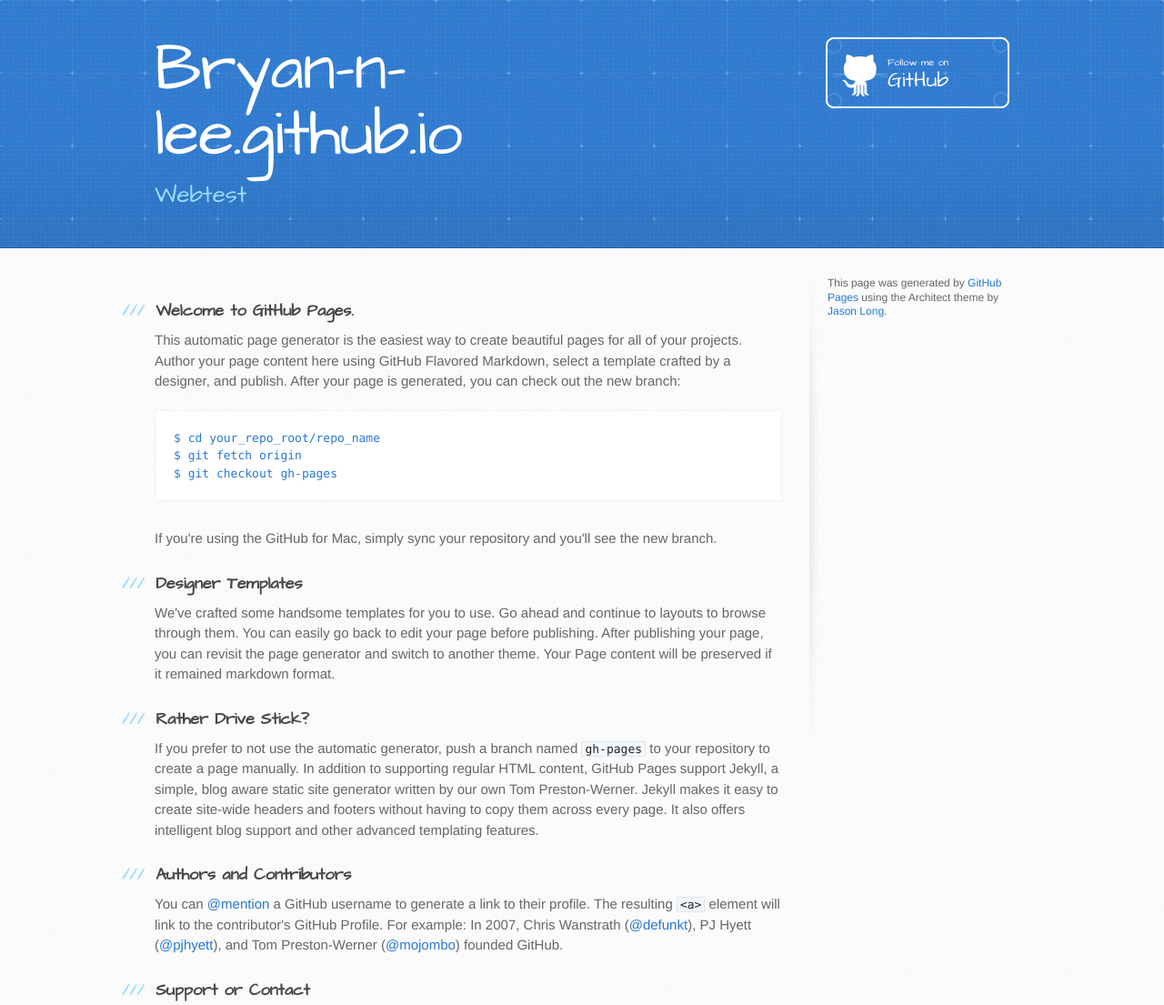
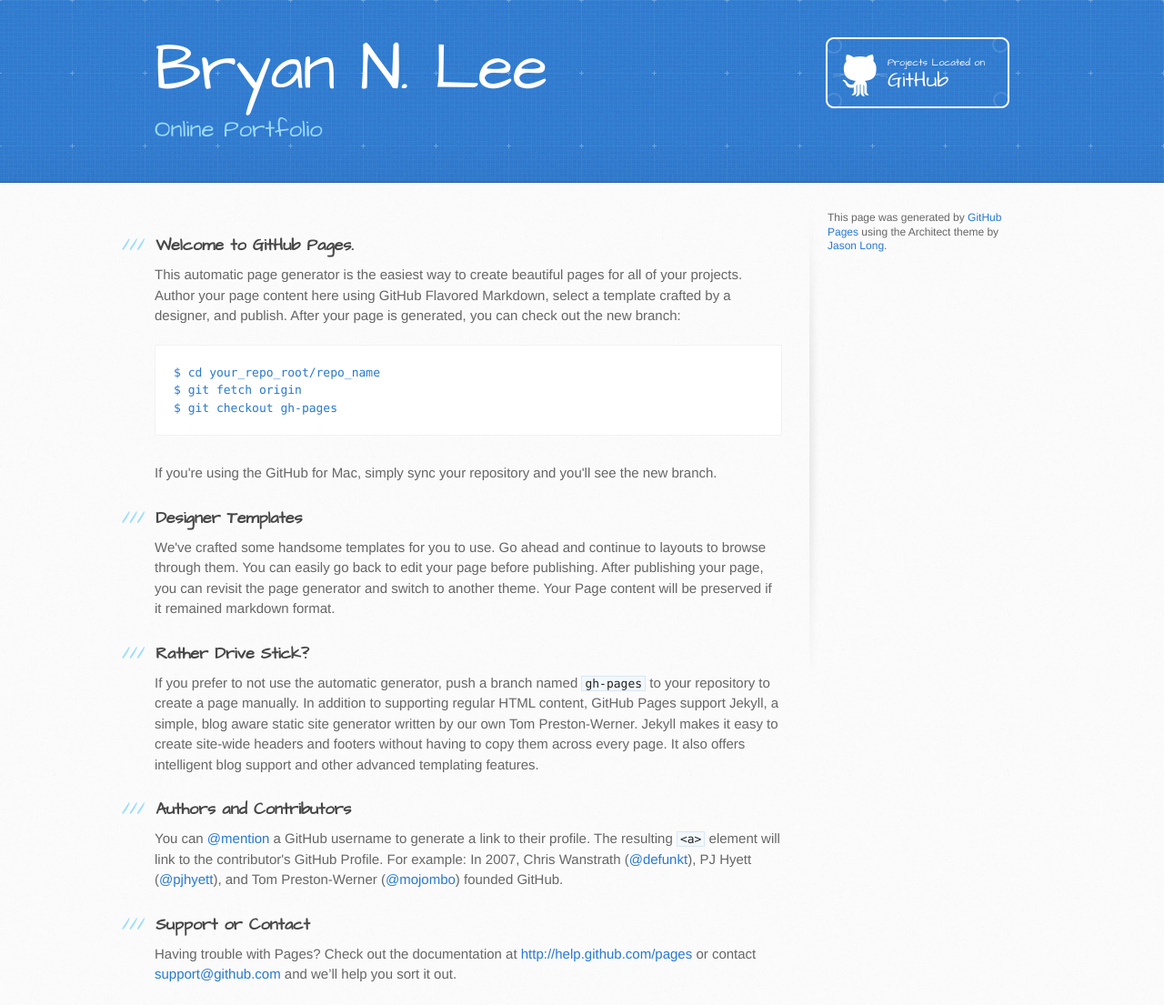
Before and after one commit to Qsiv/Bryan-N-Lee.github.io, a plain HTML site: page index.html in a window 1280 px wide. Shown: the top 1105 px of the page at 91% size. Drawn offline with Linux system fonts and the light colour scheme.

Commit message:
Update index.html

```diff
--- a/index.html
+++ b/index.html
@@ -13,15 +13,15 @@
     <script src="//html5shiv.googlecode.com/svn/trunk/html5.js"></script>
     <![endif]-->
 
-    <title>Bryan-n-lee.github.io by Bryan-N-Lee</title>
+    <title>Bryan N. Lee</title>
   </head>
 
   <body>
     <header>
       <div class="inner">
-        <h1>Bryan-n-lee.github.io</h1>
-        <h2>Webtest</h2>
-        <a href="https://github.com/Bryan-N-Lee" class="button"><small>Follow me on</small>GitHub</a>
+        <h1>Bryan N. Lee</h1>
+        <h2>Online Portfolio</h2>
+        <a href="https://github.com/Bryan-N-Lee" class="button"><small>Projects Located on</small>GitHub</a>
       </div>
     </header>
 
```
